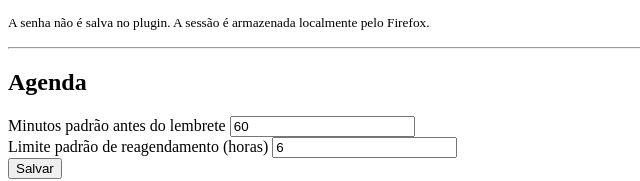
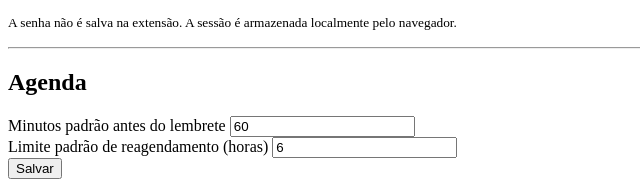
Before and after one commit to brunorafaeliecb-web/brasilguard-v2, a browser extension: page modules/bgd-agenda-firefox/options.html in a window 1280 px wide. Shown: the part 227-408 px from the top of the page, 0-640 px from the left. Drawn offline with Linux system fonts and the light colour scheme.

Commit message:
feat(agenda): make options page browser-neutral

```diff
--- a/modules/bgd-agenda-firefox/options.html
+++ b/modules/bgd-agenda-firefox/options.html
@@ -17,7 +17,7 @@
       <button type="submit">Entrar</button>
       <button id="logout" type="button">Sair</button>
     </form>
-    <p><small>A senha não é salva no plugin. A sessão é armazenada localmente pelo Firefox.</small></p>
+    <p><small>A senha não é salva na extensão. A sessão é armazenada localmente pelo navegador.</small></p>
   </section>
 
   <hr>
@@ -35,6 +35,7 @@
   <hr>
   <p><strong>Integrações pendentes:</strong> procurar por <code>MUDARASENHA</code> antes dos testes integrados.</p>
 </main>
+<script src="platform-compat.js"></script>
 <script src="config.js"></script>
 <script src="options.js"></script>
 </body>
```
